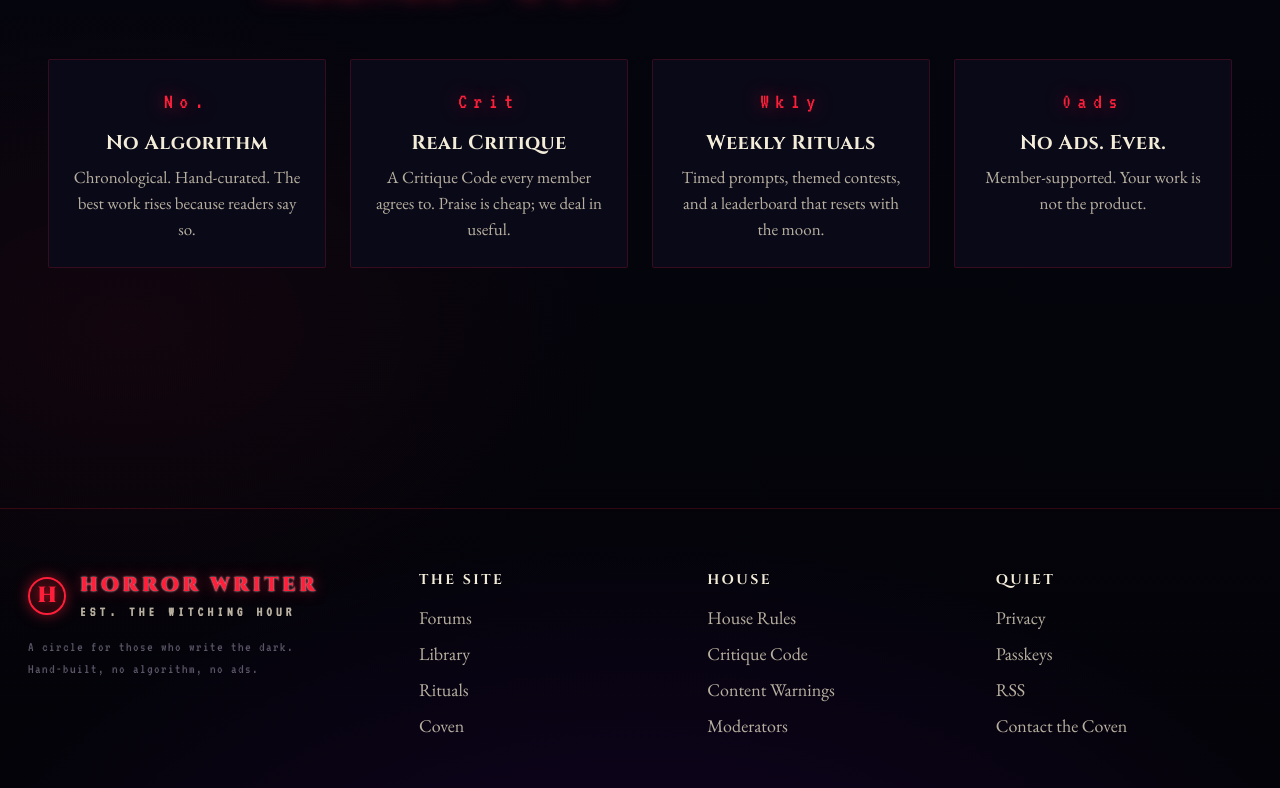
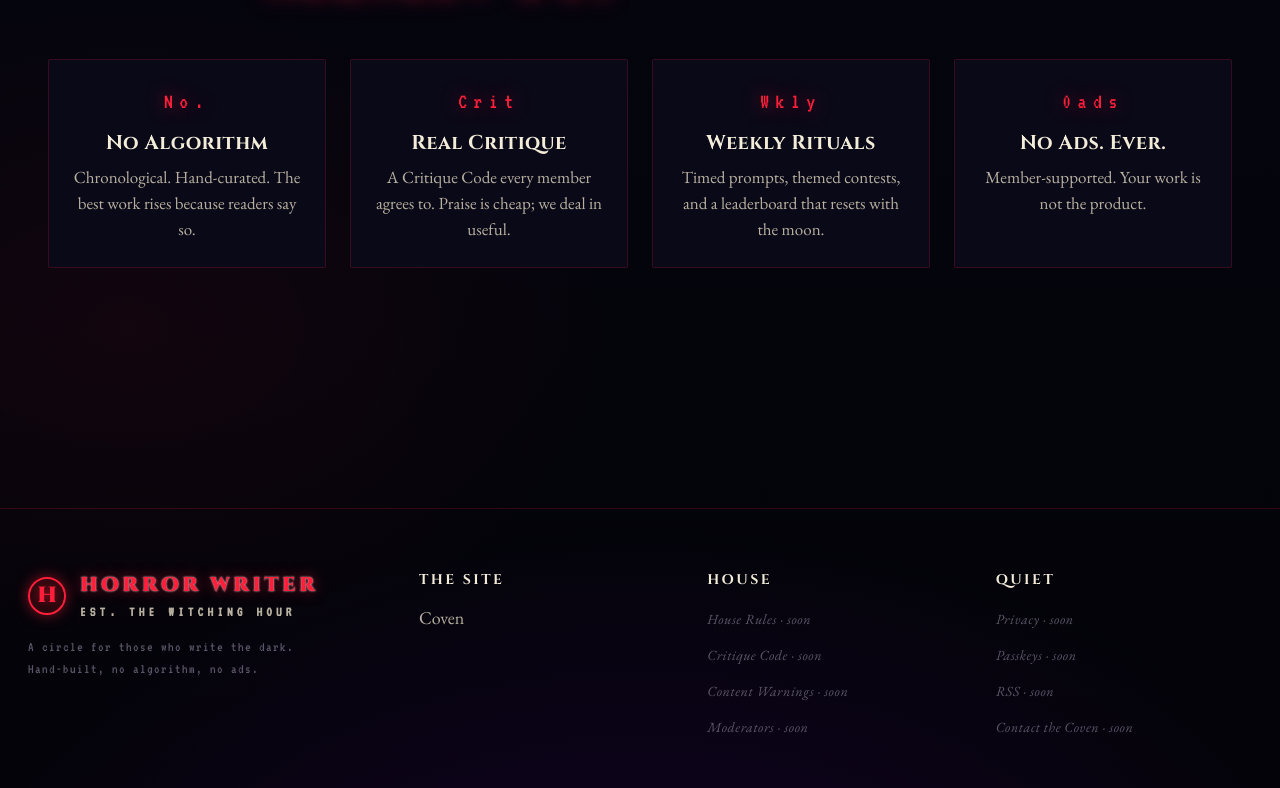
Before and after one commit to JeffThomas360/HorrorWriter, a React (Vite) app: page / in a window 1280 px wide. Shown: the part 1511-2299 px from the top of the page. Built offline with nearby package versions, Linux system fonts and the light colour scheme; no server answers.

Commit message:
refactor(footer): convert dead href='#' links to italic 'soon' labels
Visual structure preserved, but no clickable targets that go nowhere. Also dropped Site-column links to mock pages (Forum/Library/Rituals) matching the nav.

```diff
--- a/src/components/Footer.jsx
+++ b/src/components/Footer.jsx
@@ -13,28 +13,25 @@ export default function Footer() {
       <div>
         <h5>The Site</h5>
         <ul>
-          <li><Link to="/forum">Forums</Link></li>
-          <li><Link to="/library">Library</Link></li>
-          <li><Link to="/rituals">Rituals</Link></li>
           <li><Link to="/profile">Coven</Link></li>
         </ul>
       </div>
       <div>
         <h5>House</h5>
         <ul>
-          <li><a href="#">House Rules</a></li>
-          <li><a href="#">Critique Code</a></li>
-          <li><a href="#">Content Warnings</a></li>
-          <li><a href="#">Moderators</a></li>
+          <li><span className="footer-soon">House Rules · soon</span></li>
+          <li><span className="footer-soon">Critique Code · soon</span></li>
+          <li><span className="footer-soon">Content Warnings · soon</span></li>
+          <li><span className="footer-soon">Moderators · soon</span></li>
         </ul>
       </div>
       <div>
         <h5>Quiet</h5>
         <ul>
-          <li><a href="#">Privacy</a></li>
-          <li><a href="#">Passkeys</a></li>
-          <li><a href="#">RSS</a></li>
-          <li><a href="#">Contact the Coven</a></li>
+          <li><span className="footer-soon">Privacy · soon</span></li>
+          <li><span className="footer-soon">Passkeys · soon</span></li>
+          <li><span className="footer-soon">RSS · soon</span></li>
+          <li><span className="footer-soon">Contact the Coven · soon</span></li>
         </ul>
       </div>
     </footer>
--- a/src/style.css
+++ b/src/style.css
@@ -28,6 +28,16 @@
 }
 
 *{box-sizing:border-box;margin:0;padding:0}
+
+/* Keyboard focus ring. Always cyan, always visible, always on top of any
+   element-specific shadow. Use :focus-visible so mouse clicks don't show it. */
+:focus{outline:none}
+:focus-visible{
+  outline:2px solid var(--cyan);
+  outline-offset:2px;
+  box-shadow:0 0 14px rgba(76,213,255,.55);
+  border-radius:var(--r);
+}
 html,body{background:var(--ink);color:var(--bone);font-family:var(--body);font-size:18px;line-height:1.55;-webkit-font-smoothing:antialiased}
 body{
   min-height:100vh;
@@ -646,6 +656,10 @@ footer ul{list-style:none}
 footer li{margin-bottom:8px}
 footer li a{color:var(--bone-dim);transition:color .2s}
 footer li a:hover{color:var(--blood)}
+.footer-soon{
+  color:var(--muted);font-style:italic;font-size:14px;
+  letter-spacing:.04em;cursor:default;
+}
 .colophon{font-family:var(--mono);font-size:14px;letter-spacing:.1em;color:var(--muted)}
 
 /* ============================================================
```
